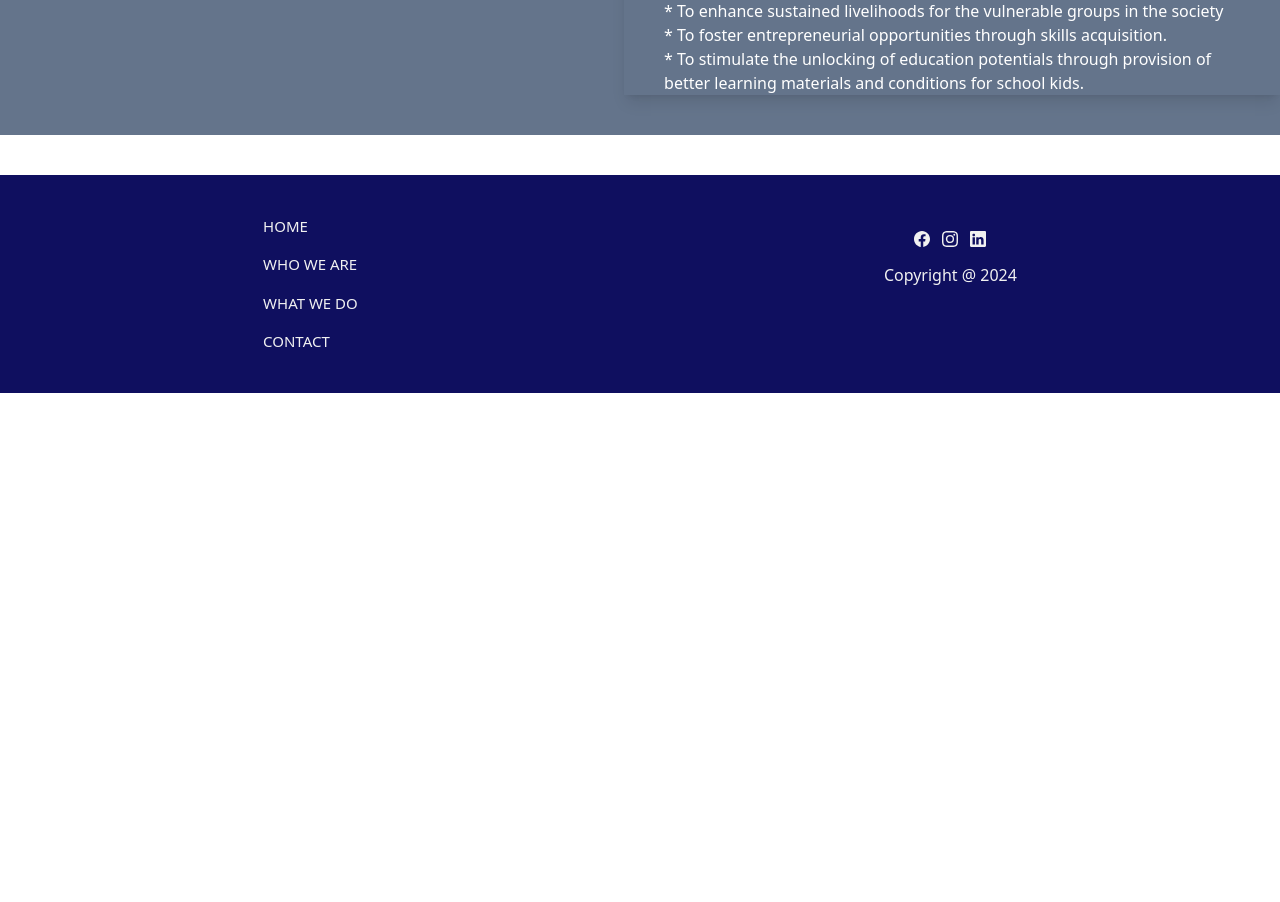
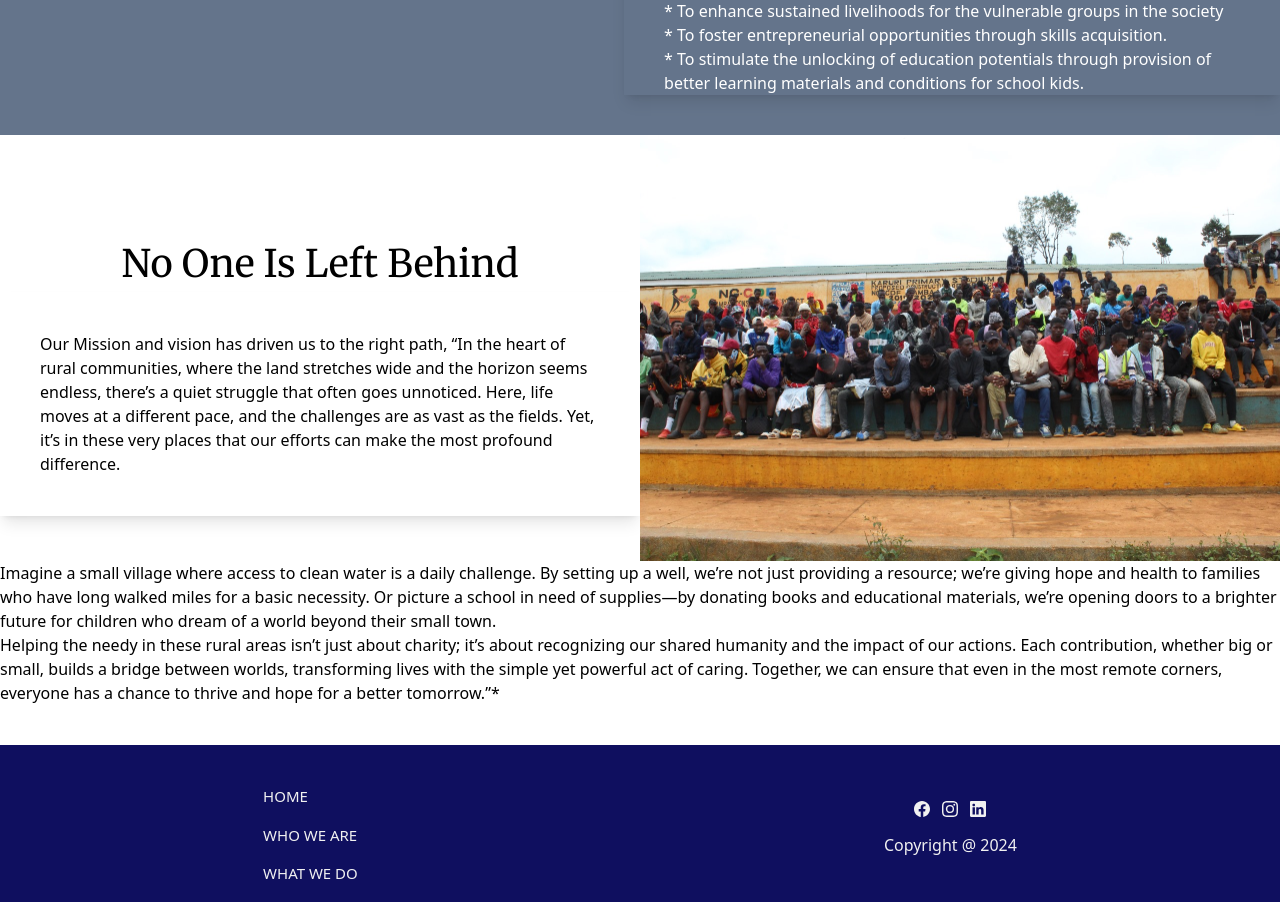
Before and after one commit to OdionBilly/Light-Your-Nation, a React (Vite) app: page /Services in a window 1280 px wide. Shown: the part 280-1182 px from the top of the page. Before the commit the page ends 800 px from the top, so only its background shows below. Built offline with nearby package versions, Linux system fonts and the light colour scheme; grey boxes are pictures that could not be loaded.

Commit message:
new file:   src/assets/community-image-1.jpeg 	new file:   src/components/Gallery.jsx 	new file:   src/components/Objective.jsx 	modified:   src/components/Values.jsx 	modified:   src/pages/Services.jsx

```diff
--- /dev/null
+++ b/src/components/Gallery.jsx
@@ -0,0 +1,9 @@
+import React from 'react'
+
+export const Gallery = () => {
+  return (
+    <div>
+        Gallery
+    </div>
+  )
+}
--- /dev/null
+++ b/src/components/Objective.jsx
@@ -0,0 +1,53 @@
+import React from 'react'
+
+export const Objective = () => {
+  return (
+    <div>
+      <div className="">
+        <div className="flex max-sm:flex-col">
+          <div className="lg:w-[100%] lg:mt-[100px] font-roboto">
+            <h1 className="text-center text-[20px] lg:text-[38px] font-merriweather">
+              No One Is Left Behind
+            </h1>
+            <p className="shadow-lg px-5 lg:px-10  py-10">
+              Our Mission and vision has driven us to the right path, “In the heart
+              of rural communities, where the land stretches wide and the
+              horizon seems endless, there’s a quiet struggle that often goes
+              unnoticed. Here, life moves at a different pace, and the
+              challenges are as vast as the fields. Yet, it’s in these very
+              places that our efforts can make the most profound difference.
+            </p>
+          </div>
+
+          <div className="w-[100%]">
+            <img src="/src/assets/community-image-1.jpeg" alt="" />
+          </div>
+        </div>
+
+        <div>
+
+          <p>
+            Imagine a small village where access to clean water is a daily
+            challenge. By setting up a well, we’re not just providing a
+            resource; we’re giving hope and health to families who have long
+            walked miles for a basic necessity. Or picture a school in need of
+            supplies—by donating books and educational materials, we’re opening
+            doors to a brighter future for children who dream of a world beyond
+            their small town.
+          </p>
+        </div>
+        <div>
+          <p>
+            Helping the needy in these rural areas isn’t just about charity;
+            it’s about recognizing our shared humanity and the impact of our
+            actions. Each contribution, whether big or small, builds a bridge
+            between worlds, transforming lives with the simple yet powerful act
+            of caring. Together, we can ensure that even in the most remote
+            corners, everyone has a chance to thrive and hope for a better
+            tomorrow.”*
+          </p>
+        </div>
+      </div>
+    </div>
+  );
+}
--- a/src/components/Values.jsx
+++ b/src/components/Values.jsx
@@ -12,7 +12,7 @@ export const Values = () => {
         <div className='max-sm:py-5 lg:py-10 text-[#fff]'>
           <h1 className='font-merriweather sm:text-[20px] lg:text-[35px] text-center'> Objectives</h1>
           <p className='box shadow-lg max-sm:mt-4 px-10'>
-            <ol>
+            <ol className='font-roboto'>
               <li>
                 * To raise young men into dignified men of integrity for
                 strongfamilies and healthy communities.
--- a/src/pages/Services.jsx
+++ b/src/pages/Services.jsx
@@ -2,12 +2,14 @@ import React from 'react'
 import { Navbar } from '../components/Navbar'
 import { Values } from '../components/Values'
 import { Footer } from '../components/Footer';
+import { Objective } from '../components/Objective';
 
 export const Services = () => {
   return (
     <div className="">
       <Navbar />
       <Values />
+      <Objective/>
       <Footer/>
     </div>
   );
```
Also changed, not shown: src/assets/community-image-1.jpeg (added).
